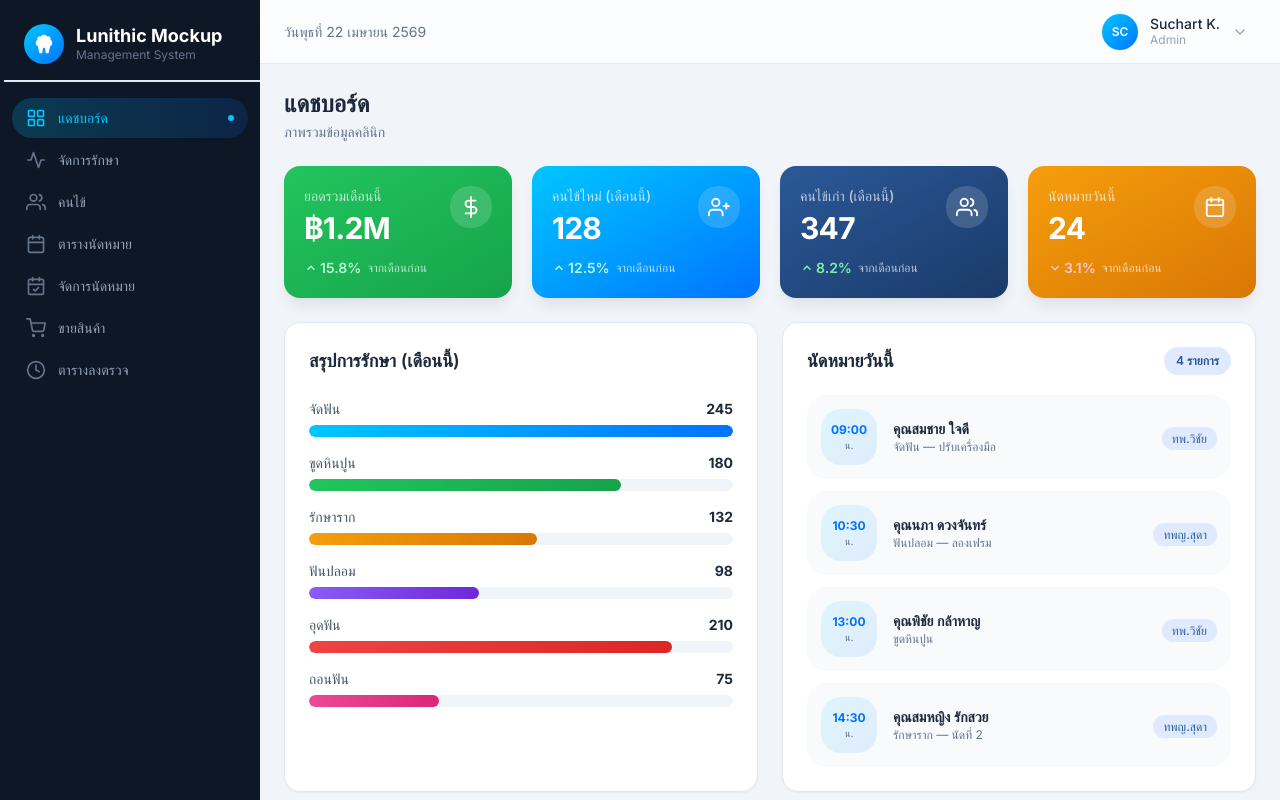
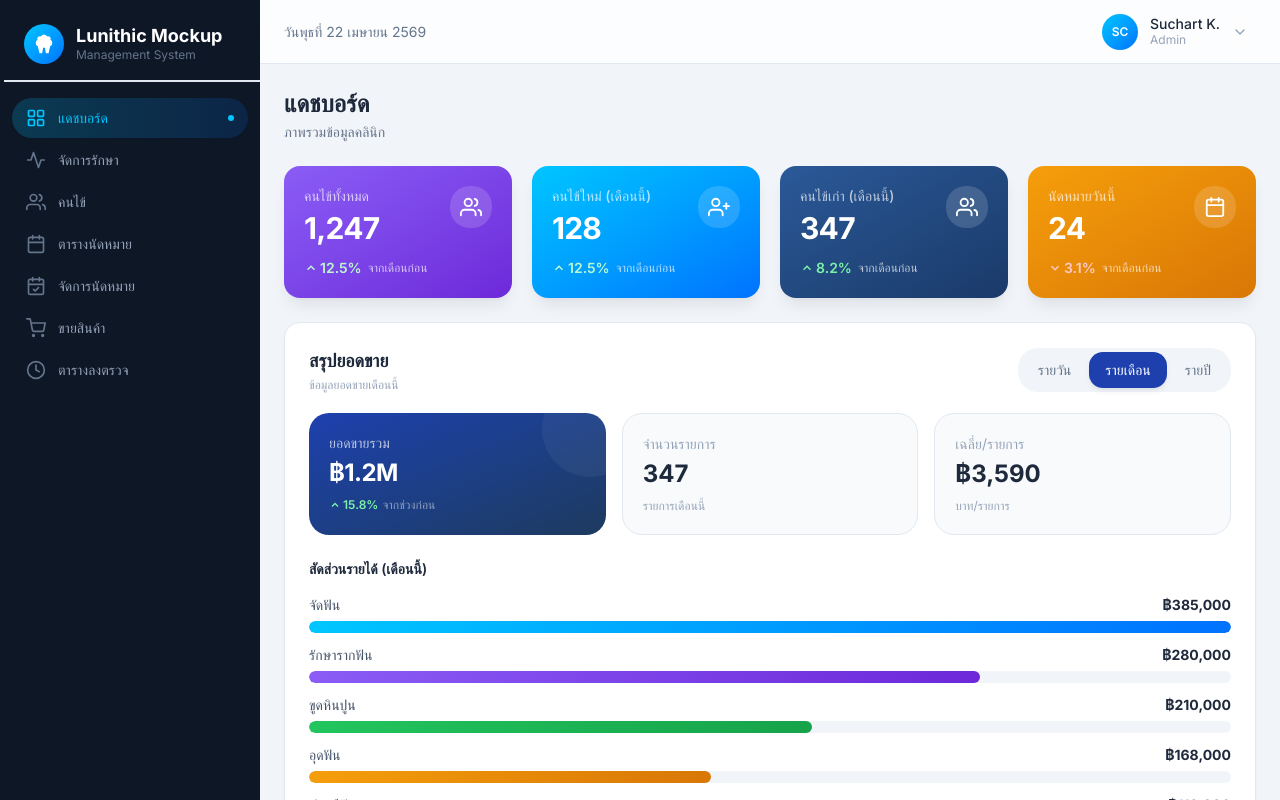
Before and after one commit to ronnayod/LDC, a Next.js app: page / in a window 1280 px wide. Shown: the top 800 px of the page. Built offline with nearby package versions, Linux system fonts and the light colour scheme.

Commit message:
feat: initialize dashboard page layout

```diff
--- a/src/app/(dashboard)/page.tsx
+++ b/src/app/(dashboard)/page.tsx
@@ -1,9 +1,71 @@
 "use client";
 
+import { useState } from "react";
 import StatCard from "@/components/StatCard";
 import BarChart from "@/components/BarChart";
 
-// Mock data
+// ─── Types ─────────────────────────────────────────────
+type SalesFilter = "daily" | "monthly" | "yearly";
+
+interface SalesData {
+  label: string;
+  totalSales: number;
+  totalTransactions: number;
+  avgPerTransaction: number;
+  change: number;
+  breakdown: { label: string; value: number; color: string }[];
+}
+
+// ─── Mock Sales Data ───────────────────────────────────
+const salesDataMap: Record<SalesFilter, SalesData> = {
+  daily: {
+    label: "วันนี้",
+    totalSales: 28750,
+    totalTransactions: 12,
+    avgPerTransaction: 2396,
+    change: 8.3,
+    breakdown: [
+      { label: "รักษารากฟัน", value: 7000, color: "linear-gradient(90deg, #8B5CF6, #6D28D9)" },
+      { label: "ขูดหินปูน", value: 6000, color: "linear-gradient(90deg, #22C55E, #16A34A)" },
+      { label: "จัดฟัน", value: 5500, color: "linear-gradient(90deg, #00C6FF, #0072FF)" },
+      { label: "อุดฟัน", value: 4800, color: "linear-gradient(90deg, #F59E0B, #D97706)" },
+      { label: "ถอนฟัน", value: 3200, color: "linear-gradient(90deg, #EF4444, #DC2626)" },
+      { label: "สินค้า", value: 2250, color: "linear-gradient(90deg, #EC4899, #DB2777)" },
+    ],
+  },
+  monthly: {
+    label: "เดือนนี้",
+    totalSales: 1245800,
+    totalTransactions: 347,
+    avgPerTransaction: 3590,
+    change: 15.8,
+    breakdown: [
+      { label: "จัดฟัน", value: 385000, color: "linear-gradient(90deg, #00C6FF, #0072FF)" },
+      { label: "รักษารากฟัน", value: 280000, color: "linear-gradient(90deg, #8B5CF6, #6D28D9)" },
+      { label: "ขูดหินปูน", value: 210000, color: "linear-gradient(90deg, #22C55E, #16A34A)" },
+      { label: "อุดฟัน", value: 168000, color: "linear-gradient(90deg, #F59E0B, #D97706)" },
+      { label: "ฟอกสีฟัน", value: 112000, color: "linear-gradient(90deg, #EF4444, #DC2626)" },
+      { label: "สินค้า", value: 90800, color: "linear-gradient(90deg, #EC4899, #DB2777)" },
+    ],
+  },
+  yearly: {
+    label: "ปีนี้",
+    totalSales: 14520000,
+    totalTransactions: 4128,
+    avgPerTransaction: 3517,
+    change: 22.4,
+    breakdown: [
+      { label: "จัดฟัน", value: 4850000, color: "linear-gradient(90deg, #00C6FF, #0072FF)" },
+      { label: "รักษารากฟัน", value: 3200000, color: "linear-gradient(90deg, #8B5CF6, #6D28D9)" },
+      { label: "ขูดหินปูน", value: 2450000, color: "linear-gradient(90deg, #22C55E, #16A34A)" },
+      { label: "อุดฟัน", value: 1800000, color: "linear-gradient(90deg, #F59E0B, #D97706)" },
+      { label: "ฟอกสีฟัน", value: 1250000, color: "linear-gradient(90deg, #EF4444, #DC2626)" },
+      { label: "สินค้า", value: 970000, color: "linear-gradient(90deg, #EC4899, #DB2777)" },
+    ],
+  },
+};
+
+// ─── Mock Data ─────────────────────────────────────────
 const recentPatients = [
   { hn: "HN-0041", name: "สมชาย ใจดี", treatment: "จัดฟัน", status: "กำลังรักษา", date: "12/04/2026", amount: "45,000" },
   { hn: "HN-0042", name: "สมหญิง รักสวย", treatment: "ขูดหินปูน", status: "เสร็จสิ้น", date: "12/04/2026", amount: "1,500" },
@@ -35,7 +97,29 @@ const statusColor: Record<string, string> = {
   "นัดครั้งถัดไป": "bg-amber-100 text-amber-700",
 };
 
+// ─── Helpers ───────────────────────────────────────────
+const fmt = (n: number) => new Intl.NumberFormat("th-TH").format(n);
+const fmtCurrency = (n: number) => {
+  if (n >= 1_000_000) return `฿${(n / 1_000_000).toFixed(1)}M`;
+  if (n >= 1_000) return `฿${(n / 1_000).toFixed(0)}K`;
+  return `฿${fmt(n)}`;
+};
+
+const FILTER_LABELS: Record<SalesFilter, string> = {
+  daily: "รายวัน",
+  monthly: "รายเดือน",
+  yearly: "รายปี",
+};
+
+// ─── Total Patients Mock ───────────────────────────────
+const TOTAL_PATIENTS = 1247;
+const NEW_PATIENTS_THIS_MONTH = 128;
+const RETURNING_PATIENTS_THIS_MONTH = 347;
+
 export default function DashboardPage() {
+  const [salesFilter, setSalesFilter] = useState<SalesFilter>("monthly");
+  const currentSales = salesDataMap[salesFilter];
+
   return (
     <div className="space-y-4 sm:space-y-6">
       {/* Page header */}
@@ -46,24 +130,29 @@ export default function DashboardPage() {
 
       {/* Stat Cards */}
       <div className="grid grid-cols-2 sm:grid-cols-2 xl:grid-cols-4 gap-3 sm:gap-5">
-        <div className="animate-fade-in stagger-4">
+        {/* ── Total Patients ── */}
+        <div className="animate-fade-in stagger-1">
           <StatCard
-            title="ยอดรวมเดือนนี้"
-            value="฿1.2M"
-            change={15.8}
-            color="green"
+            title="คนไข้ทั้งหมด"
+            value={fmt(TOTAL_PATIENTS)}
+            change={12.5}
+            color="purple"
             icon={
               <svg width="22" height="22" viewBox="0 0 24 24" fill="none" stroke="white" strokeWidth="2" strokeLinecap="round" strokeLinejoin="round">
-                <line x1="12" y1="1" x2="12" y2="23" />
-                <path d="M17 5H9.5a3.5 3.5 0 0 0 0 7h5a3.5 3.5 0 0 1 0 7H6" />
+                <path d="M17 21v-2a4 4 0 0 0-4-4H5a4 4 0 0 0-4 4v2" />
+                <circle cx="9" cy="7" r="4" />
+                <path d="M23 21v-2a4 4 0 0 0-3-3.87" />
+                <path d="M16 3.13a4 4 0 0 1 0 7.75" />
               </svg>
             }
           />
         </div>
-        <div className="animate-fade-in stagger-1">
+
+        {/* ── New Patients ── */}
+        <div className="animate-fade-in stagger-2">
           <StatCard
             title="คนไข้ใหม่ (เดือนนี้)"
-            value="128"
+            value={fmt(NEW_PATIENTS_THIS_MONTH)}
             change={12.5}
             color="cyan"
             icon={
@@ -76,10 +165,12 @@ export default function DashboardPage() {
             }
           />
         </div>
-        <div className="animate-fade-in stagger-2">
+
+        {/* ── Returning Patients ── */}
+        <div className="animate-fade-in stagger-3">
           <StatCard
             title="คนไข้เก่า (เดือนนี้)"
-            value="347"
+            value={fmt(RETURNING_PATIENTS_THIS_MONTH)}
             change={8.2}
             color="blue"
             icon={
@@ -92,7 +183,9 @@ export default function DashboardPage() {
             }
           />
         </div>
-        <div className="animate-fade-in stagger-3">
+
+        {/* ── Today Appointments ── */}
+        <div className="animate-fade-in stagger-4">
           <StatCard
             title="นัดหมายวันนี้"
             value="24"
@@ -108,11 +201,100 @@ export default function DashboardPage() {
             }
           />
         </div>
+      </div>
 
+      {/* ═══ Sales Summary Card with Filter ═══ */}
+      <div className="bg-white rounded-2xl p-4 sm:p-6 shadow-sm border border-[#E2E8F0] animate-fade-in stagger-5">
+        {/* Header with filter */}
+        <div className="flex flex-col sm:flex-row sm:items-center justify-between gap-3 mb-5">
+          <div>
+            <h3 className="text-base sm:text-lg font-semibold text-[#1E293B]">สรุปยอดขาย</h3>
+            <p className="text-xs text-[#94A3B8] mt-0.5">ข้อมูลยอดขาย{currentSales.label}</p>
+          </div>
+          <div className="flex bg-[#F1F5F9] rounded-xl p-1 gap-0.5">
+            {(Object.keys(FILTER_LABELS) as SalesFilter[]).map((key) => (
+              <button
+                key={key}
+                onClick={() => setSalesFilter(key)}
+                className={`px-3 sm:px-4 py-1.5 sm:py-2 rounded-lg text-xs sm:text-sm font-medium transition-all duration-200 ${
+                  salesFilter === key
+                    ? "bg-[#1E40AF] text-white shadow-md"
+                    : "text-[#64748B] hover:text-[#1E293B] hover:bg-white/60"
+                }`}
+              >
+                {FILTER_LABELS[key]}
+              </button>
+            ))}
+          </div>
+        </div>
+
+        {/* Sales Stats Row */}
+        <div className="grid grid-cols-1 sm:grid-cols-3 gap-3 sm:gap-4 mb-6">
+          {/* Total Sales */}
+          <div className="bg-gradient-to-br from-[#1E40AF] to-[#1E3A5F] rounded-xl p-4 sm:p-5 text-white relative overflow-hidden">
+            <div className="absolute top-0 right-0 w-24 h-24 bg-white/5 rounded-full -mr-8 -mt-8" />
+            <p className="text-xs sm:text-sm text-white/70 mb-1">ยอดขายรวม</p>
+            <p className="text-xl sm:text-2xl font-bold tracking-tight">{fmtCurrency(currentSales.totalSales)}</p>
+            <div className="mt-2 flex items-center gap-1">
+              <span className={`text-xs font-semibold flex items-center gap-0.5 ${currentSales.change >= 0 ? "text-green-300" : "text-red-300"}`}>
+                {currentSales.change >= 0 ? (
+                  <svg width="12" height="12" viewBox="0 0 24 24" fill="none" stroke="currentColor" strokeWidth="2.5"><polyline points="18 15 12 9 6 15" /></svg>
+                ) : (
+                  <svg width="12" height="12" viewBox="0 0 24 24" fill="none" stroke="currentColor" strokeWidth="2.5"><polyline points="6 9 12 15 18 9" /></svg>
+                )}
+                {Math.abs(currentSales.change)}%
+              </span>
+              <span className="text-xs text-white/50">จากช่วงก่อน</span>
+            </div>
+          </div>
+
+          {/* Total Transactions */}
+          <div className="bg-[#F8FAFC] border border-[#E2E8F0] rounded-xl p-4 sm:p-5">
+            <p className="text-xs sm:text-sm text-[#94A3B8] mb-1">จำนวนรายการ</p>
+            <p className="text-xl sm:text-2xl font-bold text-[#1E293B]">{fmt(currentSales.totalTransactions)}</p>
+            <p className="text-xs text-[#94A3B8] mt-2">รายการ{currentSales.label}</p>
+          </div>
+
+          {/* Average */}
+          <div className="bg-[#F8FAFC] border border-[#E2E8F0] rounded-xl p-4 sm:p-5">
+            <p className="text-xs sm:text-sm text-[#94A3B8] mb-1">เฉลี่ย/รายการ</p>
+            <p className="text-xl sm:text-2xl font-bold text-[#1E293B]">฿{fmt(currentSales.avgPerTransaction)}</p>
+            <p className="text-xs text-[#94A3B8] mt-2">บาท/รายการ</p>
+          </div>
+        </div>
+
+        {/* Sales Breakdown Chart */}
+        <div>
+          <h4 className="text-sm font-semibold text-[#1E293B] mb-4">สัดส่วนรายได้ ({currentSales.label})</h4>
+          <div className="space-y-3">
+            {currentSales.breakdown.map((item, i) => {
+              const maxVal = Math.max(...currentSales.breakdown.map((d) => d.value));
+              const pct = (item.value / maxVal) * 100;
+              return (
+                <div key={i} className="group">
+                  <div className="flex items-center justify-between mb-1.5">
+                    <span className="text-sm font-medium text-[#475569]">{item.label}</span>
+                    <span className="text-sm font-bold text-[#1E293B]">฿{fmt(item.value)}</span>
+                  </div>
+                  <div className="w-full h-3 bg-[#F1F5F9] rounded-full overflow-hidden">
+                    <div
+                      className="h-full rounded-full transition-all duration-1000 ease-out group-hover:brightness-110"
+                      style={{
+                        width: `${pct}%`,
+                        background: item.color,
+                        animation: `slideInFromLeft 1s ease-out ${i * 0.15}s both`,
+                      }}
+                    />
+                  </div>
+                </div>
+              );
+            })}
+          </div>
+        </div>
       </div>
 
       {/* Charts + Appointments */}
-      <div className="grid grid-cols-1 lg:grid-cols-2 gap-4 sm:gap-6 animate-fade-in stagger-5">
+      <div className="grid grid-cols-1 lg:grid-cols-2 gap-4 sm:gap-6 animate-fade-in stagger-6">
         {/* Treatment Chart */}
         <BarChart title="สรุปการรักษา (เดือนนี้)" data={treatmentChartData} />
 
```
